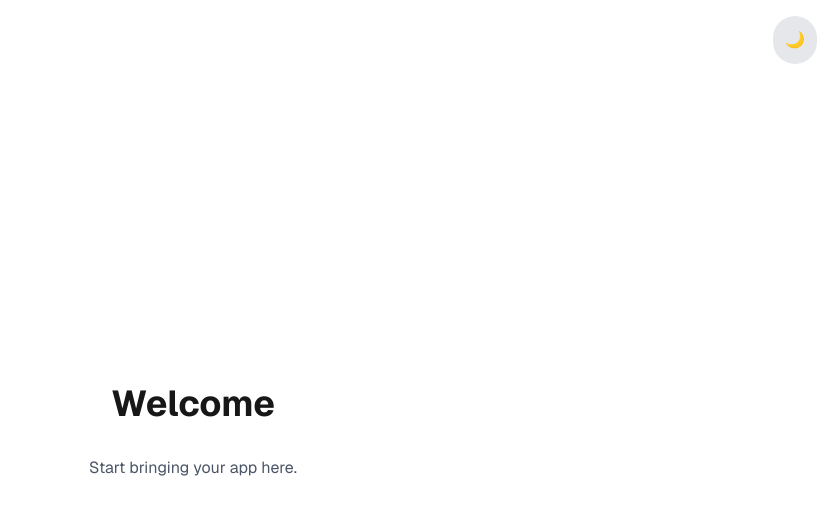
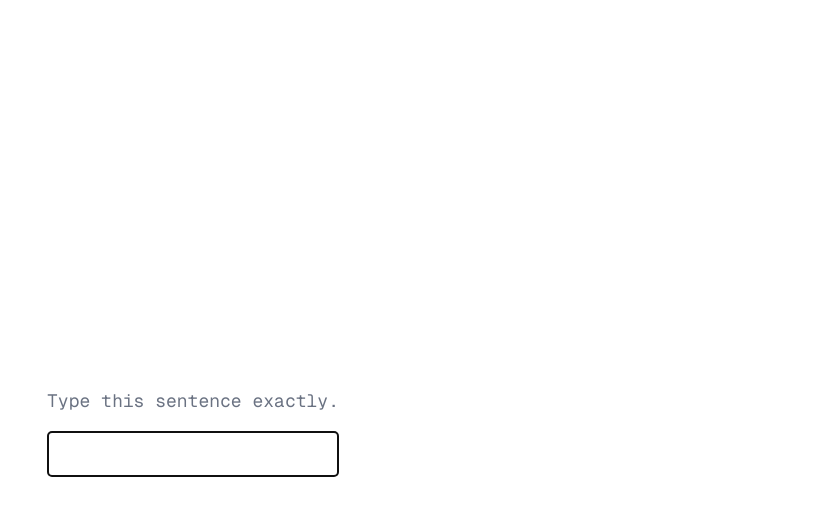
Before and after one commit to Jaylon03/typing-test, a Next.js app: page / in a window 1280 px wide. Shown: the top 516 px of the page, without its empty margins (447-1280 px from the left). Built offline with nearby package versions, Linux system fonts and the light colour scheme.

Commit message:
Added basic version of the Typing test.

```diff
--- /dev/null
+++ b/components/QuoteDisplay.tsx
@@ -0,0 +1,28 @@
+type QuoteDisplayProps = {
+    quote: string;
+    userInput: string;
+}
+
+const QuoteDisplay = ({quote, userInput}: QuoteDisplayProps) => {
+    return (
+        <p className="text-lg font-mono">
+      {quote.split("").map((char, idx) => {
+        const typedChar = userInput[idx];
+        let color = "text-gray-500";
+
+        if (typedChar != null) {
+          color = typedChar === char ? "text-green-500" : "text-red-500";
+        }
+
+        return (
+          <span key={idx} className={color}>
+            {char}
+          </span>
+        );
+      })}
+    </p>
+
+    )
+}
+
+export default QuoteDisplay
--- /dev/null
+++ b/components/TypingTest.tsx
@@ -0,0 +1,31 @@
+import { useState } from "react";
+import QuoteDisplay from "./QuoteDisplay";
+
+const TypingTest = () => {
+    const [quote] = useState("Type this sentence exactly. ")
+    const [userInput, setUserInput] = useState("");
+
+
+    return (
+        <div className="flex flex-col items-center gap-4 max-w-xl mx-auto">
+            <QuoteDisplay quote={quote} userInput={userInput} />
+
+            <input
+                type="text"
+                value={userInput}
+                onChange={e => setUserInput(e.target.value)}
+                autoFocus
+                className="border p-2 rounded text-lg w-full font-mono"
+                spellCheck={false}
+
+            />
+
+
+
+        </div>
+    );
+
+
+};
+
+export default TypingTest
--- a/src/app/page.tsx
+++ b/src/app/page.tsx
@@ -1,14 +1,17 @@
 'use client'
 import { ThemeToggle } from "../../components/ThemeToggle";
 import React from "react";
+import TypingTest from "../../components/TypingTest";
 
 export default function Home() {
   return (
     <div className="min-h-screen p-8 font-[family-name:var(--font-geist-sans)]">
-      <ThemeToggle/>
+
+
+
       <main className="flex flex-col items-center justify-center min-h-screen">
-        <h1 className="text-4xl font-bold mb-8">Welcome</h1>
-        <p className="text-gray-600">Start bringing your app here.</p>
+
+      <TypingTest/>
       </main>
     </div>
   );
```
